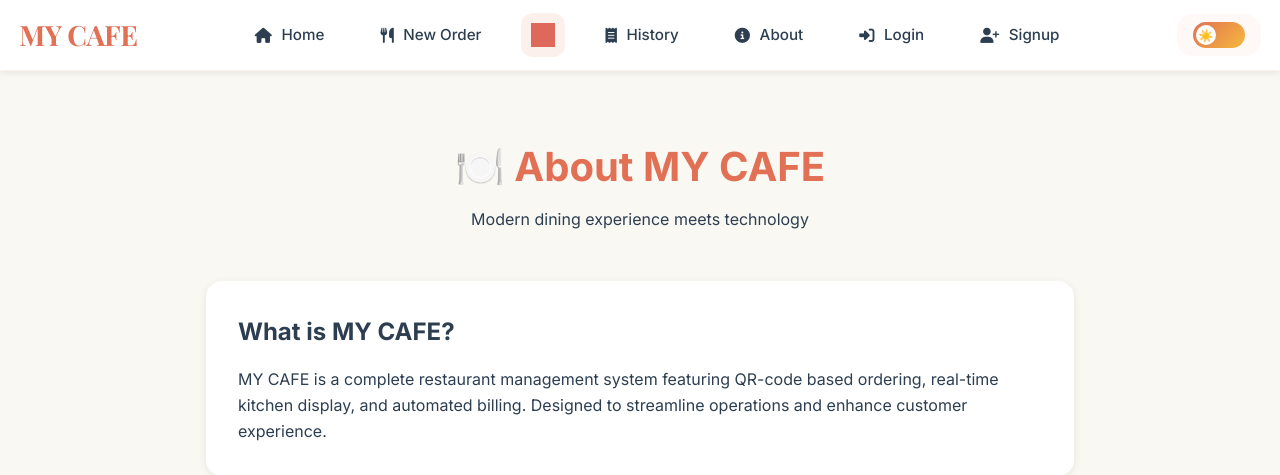
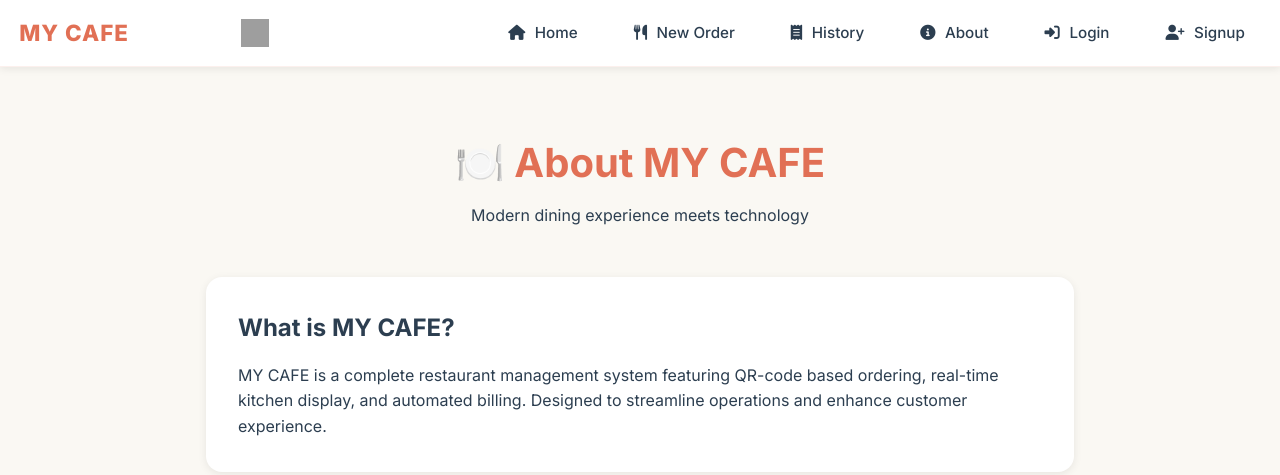
Before and after one commit to mycook-droid/my-cafe-web, a Flask app: page /about in a window 1280 px wide. Shown: the top 475 px of the page. Run offline with Flask 3, Linux system fonts and the light colour scheme; data that the repository does not hold is empty; grey boxes are pictures that could not be loaded.

Commit message:
improved nav again

```diff
--- a/templates/base.html
+++ b/templates/base.html
@@ -21,36 +21,43 @@
 
 <body>
     <!-- Modern Navbar -->
+    <!-- Modern Navbar (UPDATED STRUCTURE) -->
     <nav class="navbar">
-        <div class="navbar-brand">
-            <h2><a href="/">MY CAFE</a></h2>
+
+        <!-- LEFT: Logo -->
+        <div class="nav-left">
+            <h2 class="logo">
+                <a href="/">MY CAFE</a>
+            </h2>
+        </div>
+
+        <!-- CENTER: CART (Always Visible on Mobile) -->
+        <div class="nav-center">
+            <a href="javascript:void(0)" onclick="toggleCart()" class="cart-icon-visible" title="Cart">
+                <img src="/static/icons/Cart.png" alt="Cart">
+            </a>
+        </div>
+
+        <!-- RIGHT: Three Dots Menu -->
+        <div class="nav-right">
             <button class="mobile-menu-toggle" onclick="toggleMobileMenu()">
-                <i class="fas fa-bars"></i>
+                <i class="fas fa-ellipsis-v"></i>
             </button>
         </div>
 
+        <!-- Hidden Menu (Opens on 3 dots click) -->
         <ul class="nav-links" id="navLinks">
             <li><a href="/"><i class="fas fa-home"></i> Home</a></li>
             <li><a href="/start"><i class="fas fa-utensils"></i> New Order</a></li>
-            <li>
-                <a href="javascript:void(0)" onclick="toggleCart()" class="bill-icon" title="Cart">
-                    <img src="/static/icons/Cart.png" alt="Cart">
-                </a>
-            </li>
             <li><a href="/orders"><i class="fas fa-receipt"></i> History</a></li>
-
-            <li><a href="/about"><i class="fas fa-info-circle"></i> About</a></li> <!-- ✅ ADD THIS -->
-
+            <li><a href="/about"><i class="fas fa-info-circle"></i> About</a></li>
 
             {% if session.get("user") %}
-            <!-- Show "Become Admin" for non-admin users -->
             {% if not session.get("is_admin") %}
-            <li><a href="/become-admin" class="admin-link"><i class="fas fa-crown"></i> Become Admin</a></li>
+            <li><a href="/become-admin"><i class="fas fa-crown"></i> Become Admin</a></li>
             {% else %}
-            <!-- Show Admin Dashboard for admin users -->
-            <li><a href="/admin" class="admin-link"><i class="fas fa-tachometer-alt"></i> Dashboard</a></li>
+            <li><a href="/admin"><i class="fas fa-tachometer-alt"></i> Dashboard</a></li>
             {% endif %}
-
             <li><a href="/logout"><i class="fas fa-sign-out-alt"></i> Logout</a></li>
             {% else %}
             <li><a href="/login"><i class="fas fa-sign-in-alt"></i> Login</a></li>
@@ -58,14 +65,8 @@
             {% endif %}
         </ul>
 
-        <!-- Theme Toggle -->
-        <div class="theme-switch-wrapper">
-            <label class="theme-switch" for="themeToggle">
-                <input type="checkbox" id="themeToggle">
-                <span class="slider"></span>
-            </label>
-        </div>
     </nav>
+
 
     <!-- Main Content -->
     <main class="main-container">
@@ -287,7 +288,8 @@
                 {% endif %}
 
                 const totalItems = Object.values(cartData).reduce((sum, qty) => sum + qty, 0);
-                const badge = document.querySelector('.bill-icon');
+                const badge = document.querySelector('.cart-icon-visible');
+
 
                 if (badge && totalItems > 0) {
                     badge.setAttribute('data-count', totalItems);
```
